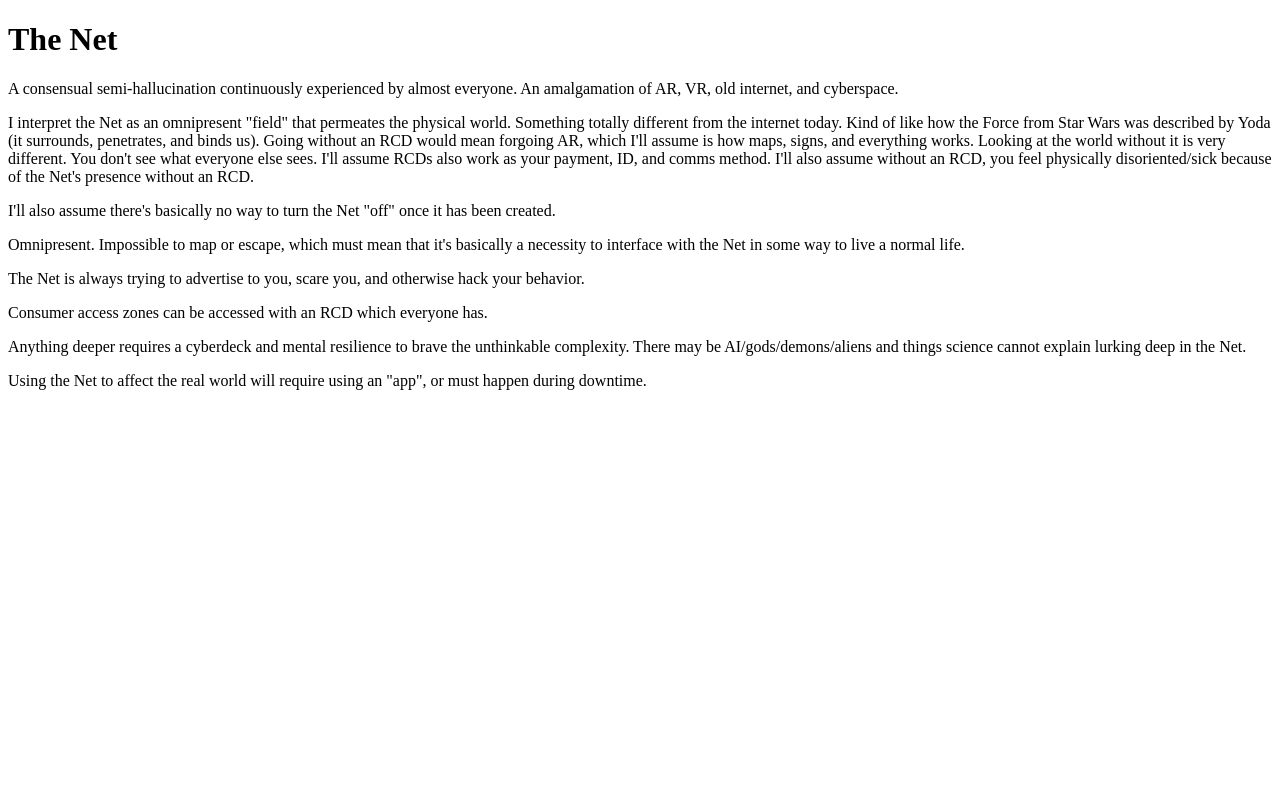
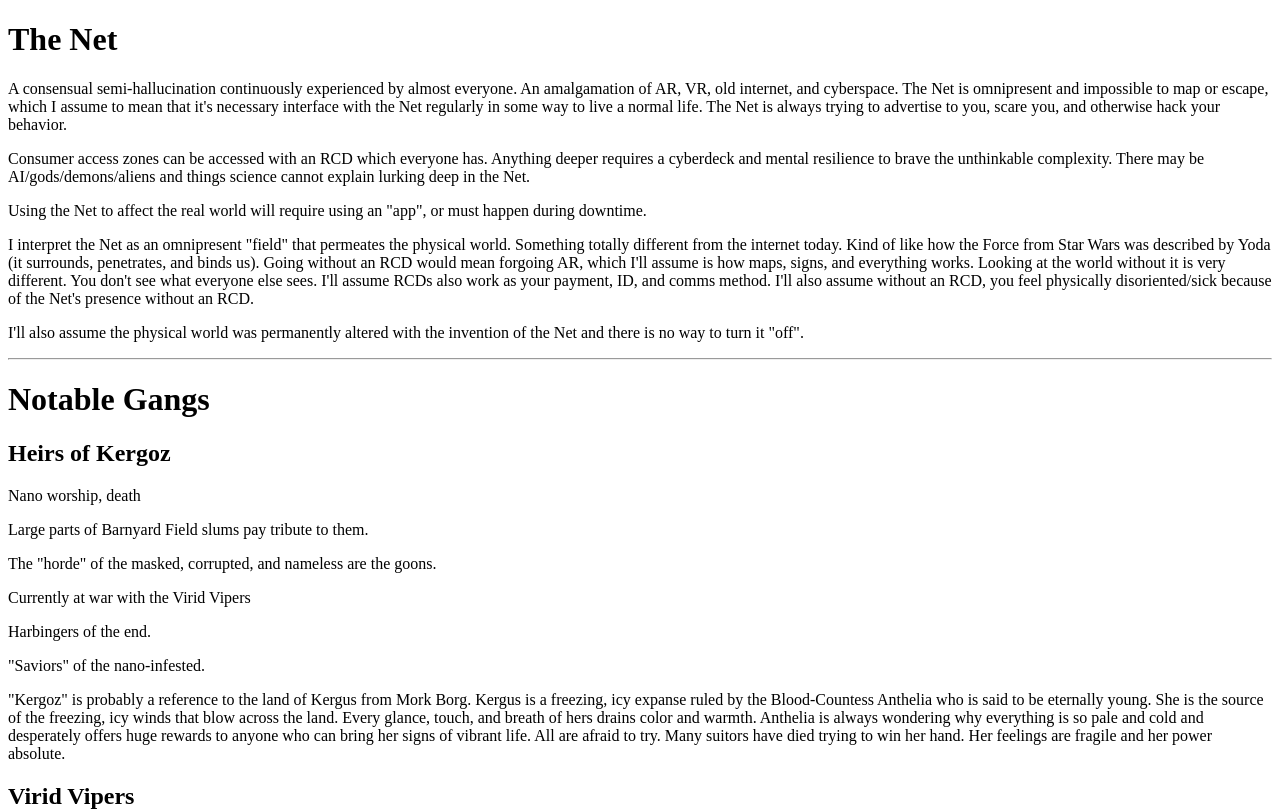
Before and after one commit to RadicalGarlic/safehouse.kim, an Angular app: page /cy_borg/lore in a window 1280 px wide. Shown: the top 811 px of the page. Built offline with nearby package versions, Linux system fonts and the light colour scheme.

Commit message:
Move gangs to Cy_Borg lore page

```diff
--- a/src/app/cy-borg/cy-borg-lore/cy-borg-lore.component.html
+++ b/src/app/cy-borg/cy-borg-lore/cy-borg-lore.component.html
@@ -1,11 +1,29 @@
 <div>
   <h1>The Net</h1>
-  <p>A consensual semi-hallucination continuously experienced by almost everyone. An amalgamation of AR, VR, old internet, and cyberspace.</p>
+  <p>A consensual semi-hallucination continuously experienced by almost everyone. An amalgamation of AR, VR, old internet, and cyberspace. The Net is omnipresent and impossible to map or escape, which I assume to mean that it's necessary interface with the Net regularly in some way to live a normal life. The Net is always trying to advertise to you, scare you, and otherwise hack your behavior.</p>
+  <p>Consumer access zones can be accessed with an RCD which everyone has. Anything deeper requires a cyberdeck and mental resilience to brave the unthinkable complexity. There may be AI/gods/demons/aliens and things science cannot explain lurking deep in the Net.</p>
+  <p>Using the Net to affect the real world will require using an "app", or must happen during downtime.</p>
   <p>I interpret the Net as an omnipresent "field" that permeates the physical world. Something totally different from the internet today. Kind of like how the Force from Star Wars was described by Yoda (it surrounds, penetrates, and binds us). Going without an RCD would mean forgoing AR, which I'll assume is how maps, signs, and everything works. Looking at the world without it is very different. You don't see what everyone else sees. I'll assume RCDs also work as your payment, ID, and comms method. I'll also assume without an RCD, you feel physically disoriented/sick because of the Net's presence without an RCD.</p>
-  <p>I'll also assume there's basically no way to turn the Net "off" once it has been created.</p>
-  <p>Omnipresent. Impossible to map or escape, which must mean that it's basically a necessity to interface with the Net in some way to live a normal life.</p>
-  <p>The Net is always trying to advertise to you, scare you, and otherwise hack your behavior.</p>
-  <p>Consumer access zones can be accessed with an RCD which everyone has.</p>
-  <p>Anything deeper requires a cyberdeck and mental resilience to brave the unthinkable complexity. There may be AI/gods/demons/aliens and things science cannot explain lurking deep in the Net.</p>
-  <p>Using the Net to affect the real world will require using an "app", or must happen during downtime.</p>
+  <p>I'll also assume the physical world was permanently altered with the invention of the Net and there is no way to turn it "off".</p>
 </div>
+<hr>
+<div>
+  <h1>Notable Gangs</h1>
+  <div>
+    <h2>Heirs of Kergoz</h2>
+    <p>Nano worship, death</p>
+    <p>Large parts of Barnyard Field slums pay tribute to them.</p>
+    <p>The "horde" of the masked, corrupted, and nameless are the goons.</p>
+    <p>Currently at war with the Virid Vipers</p>
+    <p>Harbingers of the end.</p>
+    <p>"Saviors" of the nano-infested.</p>
+    <p>"Kergoz" is probably a reference to the land of Kergus from Mork Borg. Kergus is a freezing, icy expanse ruled by the Blood-Countess Anthelia who is said to be eternally young. She is the source of the freezing, icy winds that blow across the land. Every glance, touch, and breath of hers drains color and warmth. Anthelia is always wondering why everything is so pale and cold and desperately offers huge rewards to anyone who can bring her signs of vibrant life. All are afraid to try. Many suitors have died trying to win her hand. Her feelings are fragile and her power absolute.</p>
+  </div>
+  <div>
+    <h2>Virid Vipers</h2>
+    <p>A major player in the drug trade. Also providers of security, combat enhancers, courier services, and entertainment.</p>
+    <p>Has presence all over south Cy and minor branches in almost every other district.</p>
+    <p>Led by the "Council of the 10 Fangs".</p>
+    <p>Currently at war with the Heirs of Kergoz.</p>
+  </div>
+</div>
--- a/src/app/cy-borg/cy-borg.component.html
+++ b/src/app/cy-borg/cy-borg.component.html
@@ -1,26 +1,5 @@
 <h1>Cy_Borg Notes</h1>
 <a routerLink="lore">Lore Notes</a>
-<div>
-  <h1>Notable Gangs</h1>
-  <div>
-    <h2>Heirs of Kergoz</h2>
-    <p>Nano worship, death</p>
-    <p>Large parts of Barnyard Field slums pay tribute to them.</p>
-    <p>The "horde" of the masked, corrupted, and nameless are the goons.</p>
-    <p>Currently at war with the Virid Vipers</p>
-    <p>Harbingers of the end.</p>
-    <p>"Saviors" of the nano-infested.</p>
-    <p>"Kergoz" is probably a reference to the land of Kergus from Mork Borg. Kergus is a freezing, icy expanse ruled by the Blood-Countess Anthelia who is said to be eternally young. She is the source of the freezing, icy winds that blow across the land. Every glance, touch, and breath of hers drains color and warmth. Anthelia is always wondering why everything is so pale and cold and desperately offers huge rewards to anyone who can bring her signs of vibrant life. All are afraid to try. Many suitors have died trying to win her hand. Her feelings are fragile and her power absolute.</p>
-  </div>
-  <div>
-    <h2>Virid Vipers</h2>
-    <p>A major player in the drug trade. Also providers of security, combat enhancers, courier services, and entertainment.</p>
-    <p>Has presence all over south Cy and minor branches in almost every other district.</p>
-    <p>Led by the "Council of the 10 Fangs".</p>
-    <p>Currently at war with the Heirs of Kergoz.</p>
-  </div>
-</div>
-<hr>
 <div>
   <h1>General Setting Tidbits</h1>
   <p>The news is filled with lies. Sometimes the truth emerges.</p>
```
